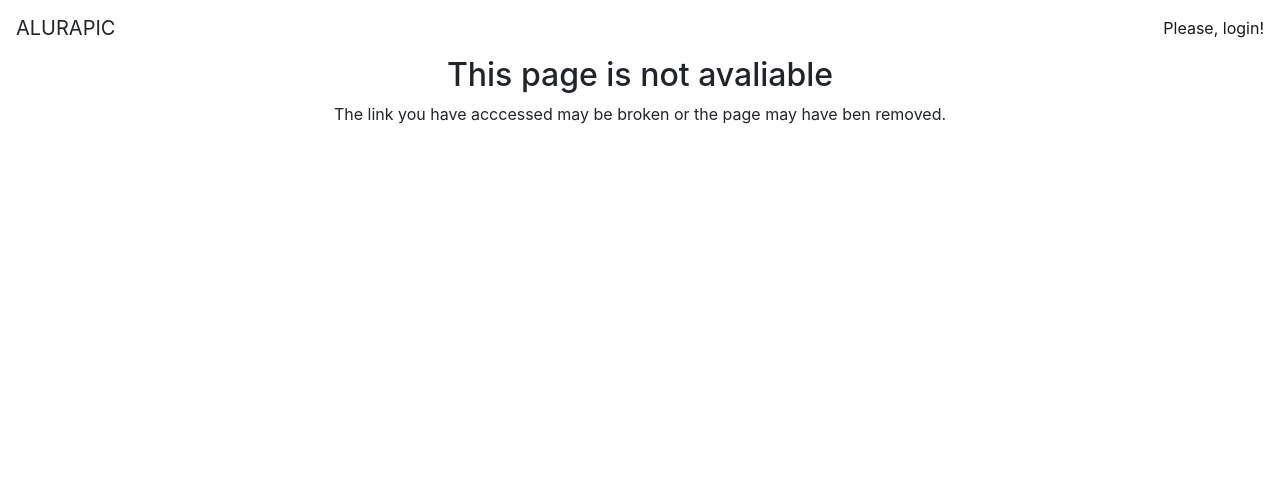
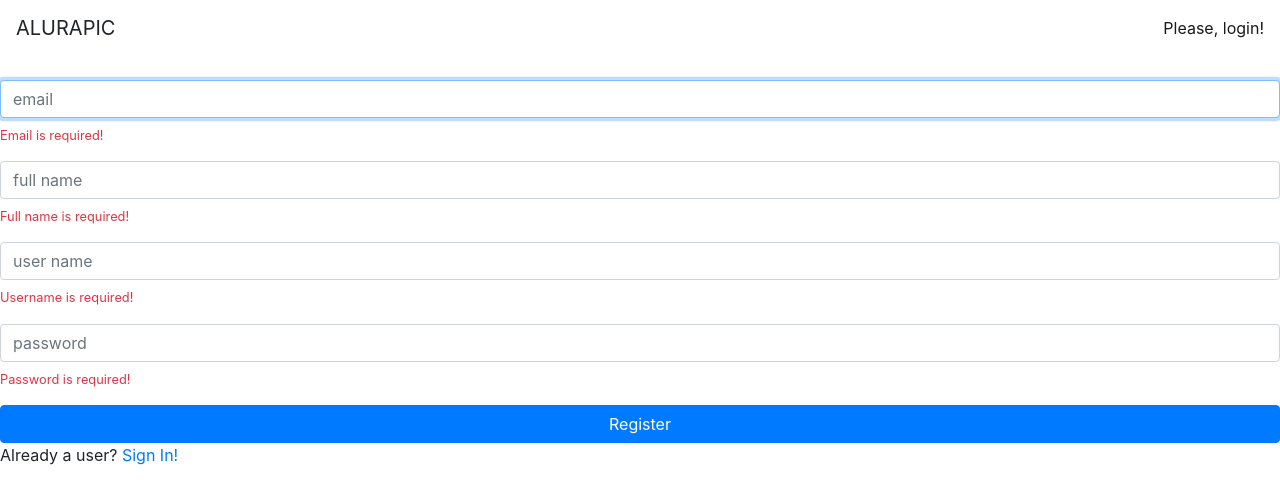
Before and after one commit to jhonatanedward/alurapic, an Angular app: page /signup in a window 1280 px wide. Shown: the top 504 px of the page. Built offline with nearby package versions, Linux system fonts and the light colour scheme.

Commit message:
Criando formulario de signup e validando

```diff
--- a/src/app/app.routing.module.ts
+++ b/src/app/app.routing.module.ts
@@ -7,6 +7,7 @@
 import { PhotoListResolver } from './photos/photo-list/photo-list.resolver';
 import { SignInComponent } from './home/signin/signin.component';
 import { AuthGuard } from './core/auth/auth.guard';
+import { SignUpComponent } from './home/signup/signup.component';
 
 const routes : Routes = [
     {
@@ -14,6 +15,10 @@
         canActivate: [
             AuthGuard
         ]
+    },
+    {
+        path:'signup',
+        component: SignUpComponent
     },
     {
         path: 'user/:userName',
--- /dev/null
+++ b/src/app/home/signup/signup.component.html
@@ -0,0 +1,69 @@
+<form [formGroup]="signupForm" class="form mt-4">
+    <div class="form-group">
+        <input formControlName="email" class="form-control" placeholder="email" autofocus>
+        <ap-vmessage
+            *ngIf="signupForm.get('email').errors?.required"
+            text="Email is required!">
+        </ap-vmessage>
+        <ap-vmessage
+            *ngIf="signupForm.get('email').errors?.email"
+            text="Invalid e-mail">
+        </ap-vmessage>
+    </div>
+
+    <div class="form-group">
+        <input formControlName="fullName" class="form-control" placeholder="full name">
+        <ap-vmessage
+            *ngIf="signupForm.get('fullName').errors?.required"
+            text="Full name is required!">
+        </ap-vmessage>
+        <ap-vmessage
+            *ngIf="signupForm.get('fullName').errors?.minlength"
+            text="Minimum length is 2">
+        </ap-vmessage>
+        <ap-vmessage
+            *ngIf="signupForm.get('fullName').errors?.maxlength"
+            text="Maximum length is 40">
+        </ap-vmessage>
+    </div>
+
+    <div class="form-group">
+        <input formControlName="userName" class="form-control" placeholder="user name">
+        <ap-vmessage
+            *ngIf="signupForm.get('userName').errors?.required"
+            text="Username is required!">
+        </ap-vmessage>
+        <ap-vmessage
+            *ngIf="signupForm.get('userName').errors?.minlength"
+            text="Minimum length is 2">
+        </ap-vmessage>
+        <ap-vmessage
+            *ngIf="signupForm.get('userName').errors?.maxlength"
+            text="Maximum length is 30">
+        </ap-vmessage>
+        <ap-vmessage
+            *ngIf="signupForm.get('userName').errors?.lowerCase"
+            text="Must be lowercase">
+        </ap-vmessage>
+    </div>
+
+    <div class="form-group">
+        <input formControlName="password" type="password" class="form-control" placeholder="password">
+        <ap-vmessage
+            *ngIf="signupForm.get('password').errors?.required"
+            text="Password is required!">
+        </ap-vmessage>
+        <ap-vmessage
+            *ngIf="signupForm.get('password').errors?.minlength"
+            text="Minimum length is 8">
+        </ap-vmessage>
+        <ap-vmessage
+            *ngIf="signupForm.get('password').errors?.maxlength"
+            text="Maximum length is 14">
+        </ap-vmessage>
+    </div>
+
+    <button class="btn btn-primary btn-block">Register</button>
+
+    <p>Already a user? <a [routerLink]="['']">Sign In!</a></p>
+</form>
--- /dev/null
+++ b/src/app/home/signup/signup.component.ts
@@ -0,0 +1,45 @@
+import { Component, OnInit } from '@angular/core';
+import { FormBuilder, FormGroup, Validators } from '@angular/forms';
+import { lowerCaseValidator } from 'src/app/shared/validators/lower-case.validator';
+
+@Component({
+    templateUrl: './signup.component.html'
+})
+export class SignUpComponent implements OnInit{
+    signupForm: FormGroup;
+
+    constructor(private formBuilder: FormBuilder){
+
+    }
+
+    ngOnInit(): void {
+        this.signupForm = this.formBuilder.group({
+            email:['', [
+                    Validators.required,
+                    Validators.email
+                ]
+            ],
+            userName: ['', [
+                    Validators.required,
+                    Validators.minLength(2),
+                    lowerCaseValidator,
+                    Validators.maxLength(30)
+                ]
+            ],
+            fullName: ['', [
+                    Validators.required,
+                    Validators.minLength(2),
+                    Validators.maxLength(40)
+                ]
+            ],
+            password: ['', [
+                    Validators.required,
+                    Validators.minLength(8),
+                    Validators.maxLength(14)
+                ]
+            ]
+        });
+    }
+
+
+}
--- /dev/null
+++ b/src/app/shared/validators/lower-case.validator.ts
@@ -0,0 +1,14 @@
+import { AbstractControl } from '@angular/forms';
+
+export function lowerCaseValidator(control: AbstractControl){
+    // Se da tudo certo retorna nulo
+    // por isso utiliza-se na validacao errors?.lowerCase
+
+    if(control.value.trim() && !/^[a-z0-9_\-]+$/.test(control.value)){
+            return {
+                lowerCase: true
+            };
+    }
+
+    return null;
+}
```
Also changed, not shown: src/app/home/home.module.ts (+5 -2 lines), src/app/home/signin/signin.component.html (+8 -4 lines).
